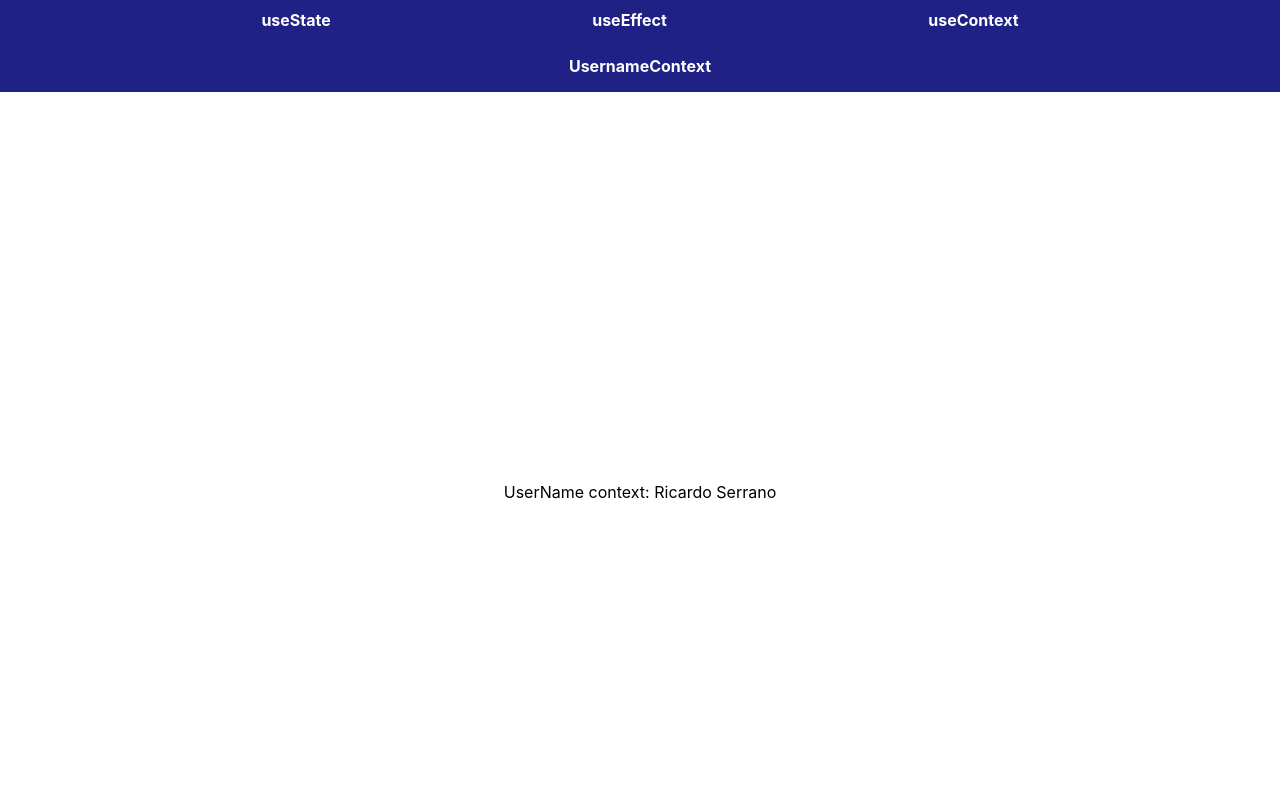
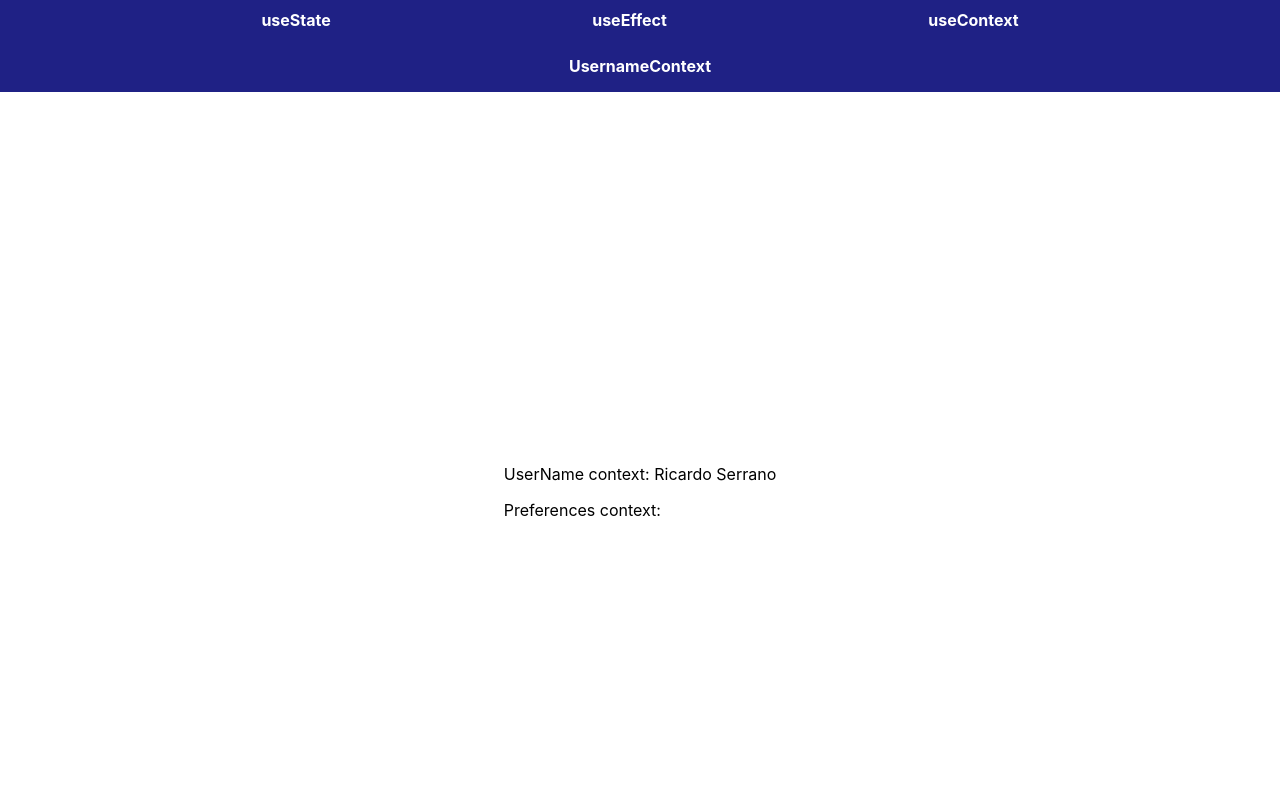
Before and after one commit to RicardoSerrano19/react-hooks-api, a React (Vite) app: page /context/contextUsername in a window 1280 px wide. Shown: the top 800 px of the page. Built offline with nearby package versions, Linux system fonts and the light colour scheme.

Commit message:
feat: Add preferencesContext

```diff
--- a/src/exercise/useContext/contextUserInfo.jsx
+++ b/src/exercise/useContext/contextUserInfo.jsx
@@ -1,12 +1,15 @@
 import { useContext } from 'react'
-import { UserContext } from './contextUsername'
+import { UserContext, PreferencesContext } from './contextUsername'
 
 function UserInfo() {
     const userName = useContext(UserContext)
+    const preferences = useContext(PreferencesContext)
+
     console.log('- UserInfo: render')
     return (
         <span>
-            UserName context: {userName}
+            <p>UserName context: {userName} </p>
+            <p>Preferences context: {preferences}</p>
         </span>
     )
 }
--- a/src/exercise/useContext/contextUsername.jsx
+++ b/src/exercise/useContext/contextUsername.jsx
@@ -2,17 +2,20 @@ import {createContext, useState} from 'react'
 import Layout from './contextLayout'
 
 export const UserContext = createContext('Unknown')
+export const PreferencesContext = createContext('light-mode')
 export default function ContextUsername() {
     const [userName, setUserName] = useState('Ricardo Serrano');
     console.log('- ContextUsername: render')
 
     return (
         <div className='App'>
-            <UserContext.Provider value={userName}>
-                <Layout>
-                    Main Content
-                </Layout>
-            </UserContext.Provider>
+            <PreferencesContext.Provider>
+                <UserContext.Provider value={userName}>
+                    <Layout>
+                        Main Content
+                    </Layout>
+                </UserContext.Provider>
+            </PreferencesContext.Provider>
         </div>
     )
 }
```
